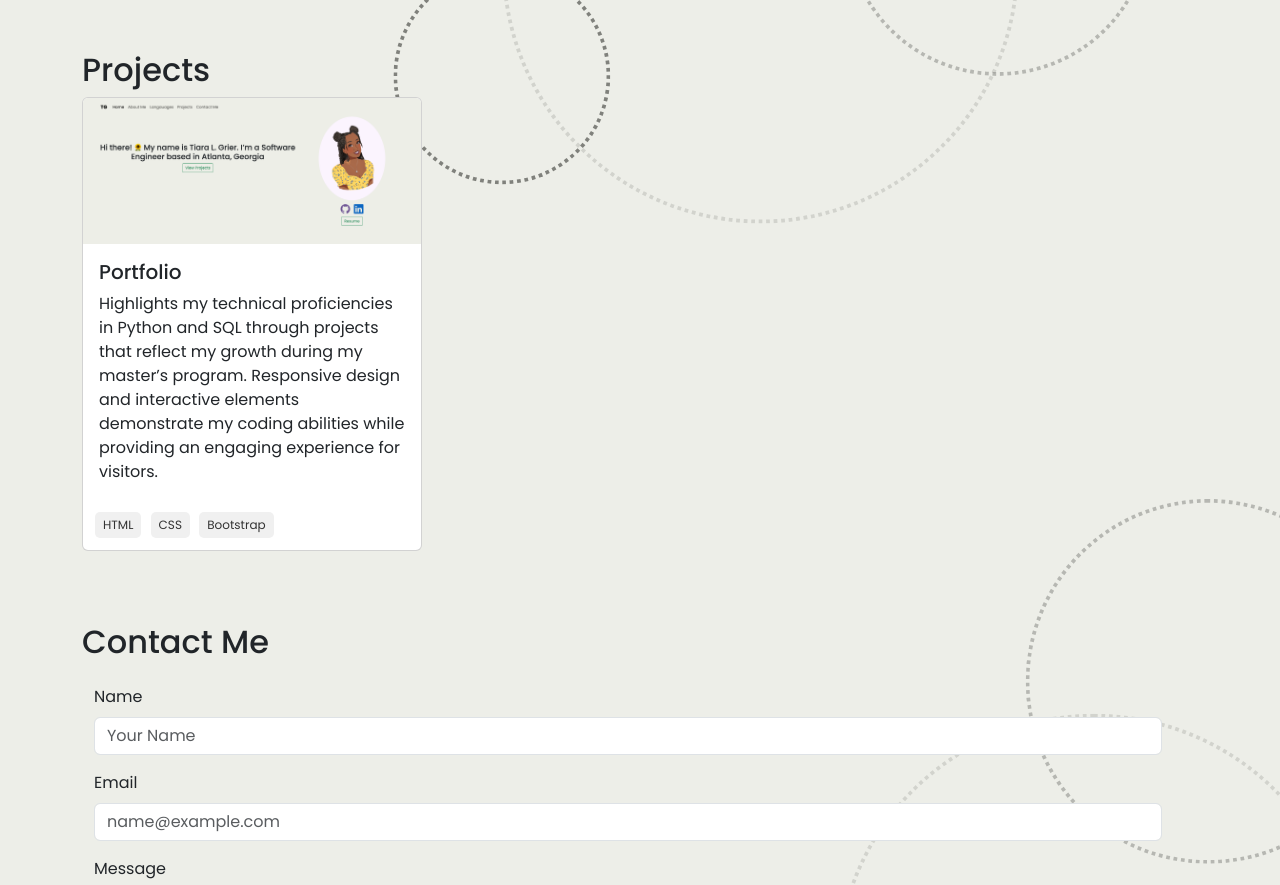
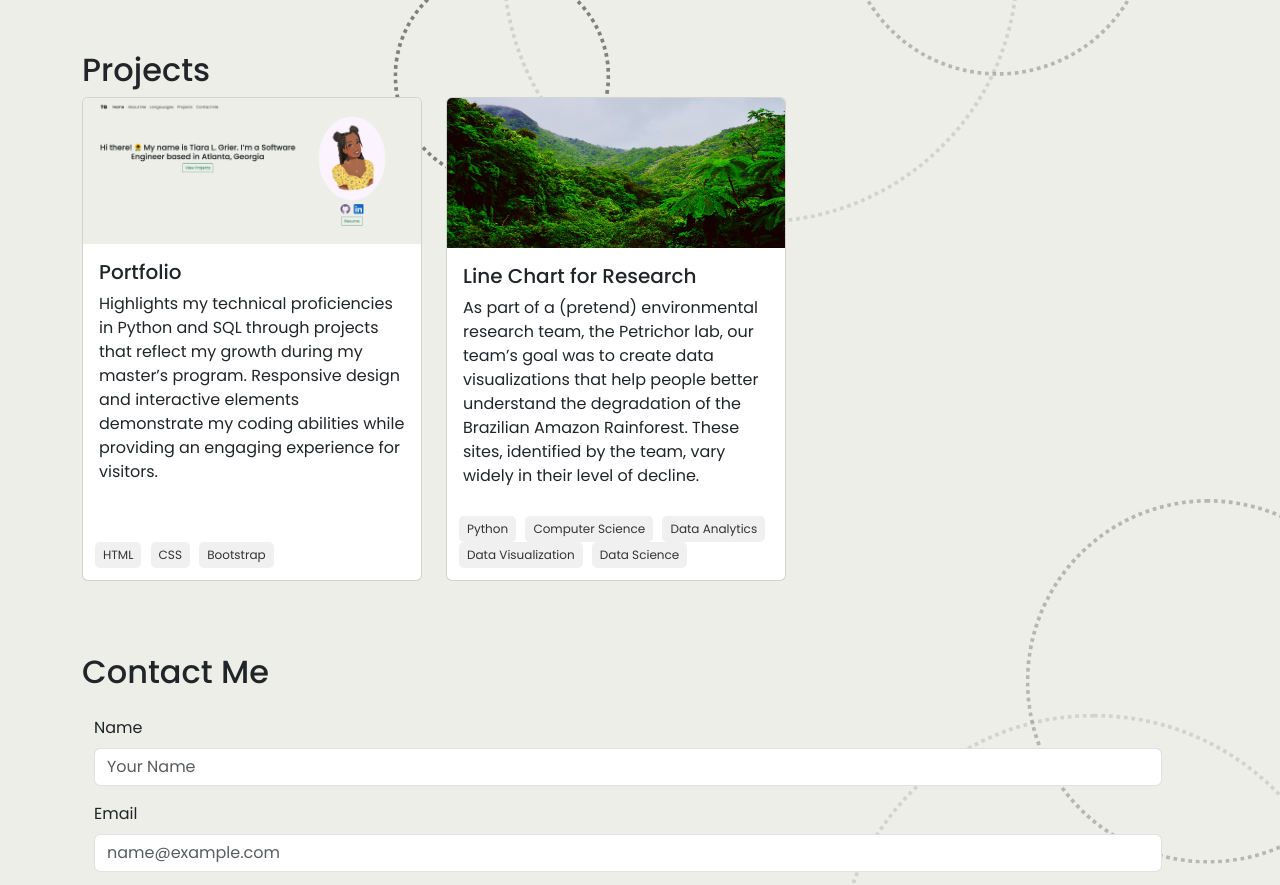
Before and after one commit to tiaralgrier/Portfolio, a website: page index.html in a window 1280 px wide. Shown: the part 1582-2467 px from the top of the page. Drawn offline with nearby package versions, Linux system fonts and the light colour scheme.

Commit message:
Added project

```diff
--- a/index.html
+++ b/index.html
@@ -267,6 +267,7 @@
           <div class="projects">
             <h2>Projects</h2>
             <div class="row row-cols-1 row-cols-md-3 g-4">
+              <!--1-->
               <div class="col">
                 <a href="#top-section">
                   <div class="card h-100">
@@ -283,6 +284,30 @@
                       <span class="tag">HTML</span>
                       <span class="tag">CSS</span>
                       <span class="tag">Bootstrap</span>
+                    </div>
+                  </div>
+                </a>
+              </div>
+              <!--2-->
+              <div class="col">
+                <a href="https://github.com/tiaralgrier/LineChart" target="_blank">
+                  <div class="card h-100">
+                    <img src="archive/images/rainforest.jpg?v=1.0" class="card-img-top" style="height: 150px;">
+                    <div class="card-body">
+                      <h5 class="card-title">Line Chart for Research</h5>
+                      <p class="card-text">As part of a (pretend) environmental research team, the
+                        Petrichor lab, our team’s goal was to create data visualizations that help
+                        people better understand the degradation of the Brazilian Amazon Rainforest.
+                        These sites, identified by the team, vary widely in their level of decline.</p>
+                    </div>
+
+                    <!--Langauge Tags-->
+                    <div class="language-tags">
+                      <span class="tag">Python</span>
+                      <span class="tag">Computer Science</span>
+                      <span class="tag">Data Analytics</span>
+                      <span class="tag">Data Visualization</span>
+                      <span class="tag">Data Science</span>
                     </div>
                   </div>
                 </a>
```
Also changed, not shown: archive/images/rainforest.jpg (added).
